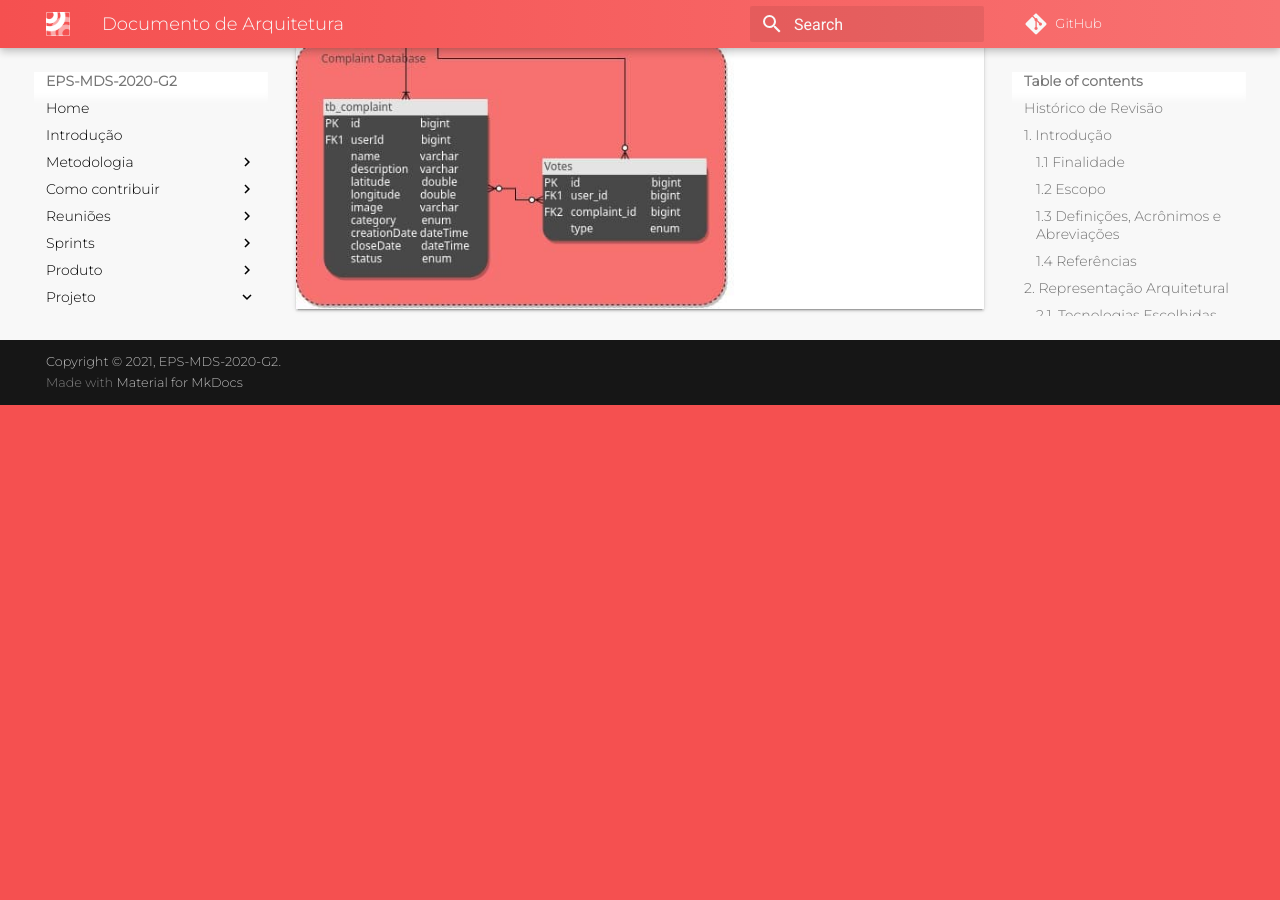
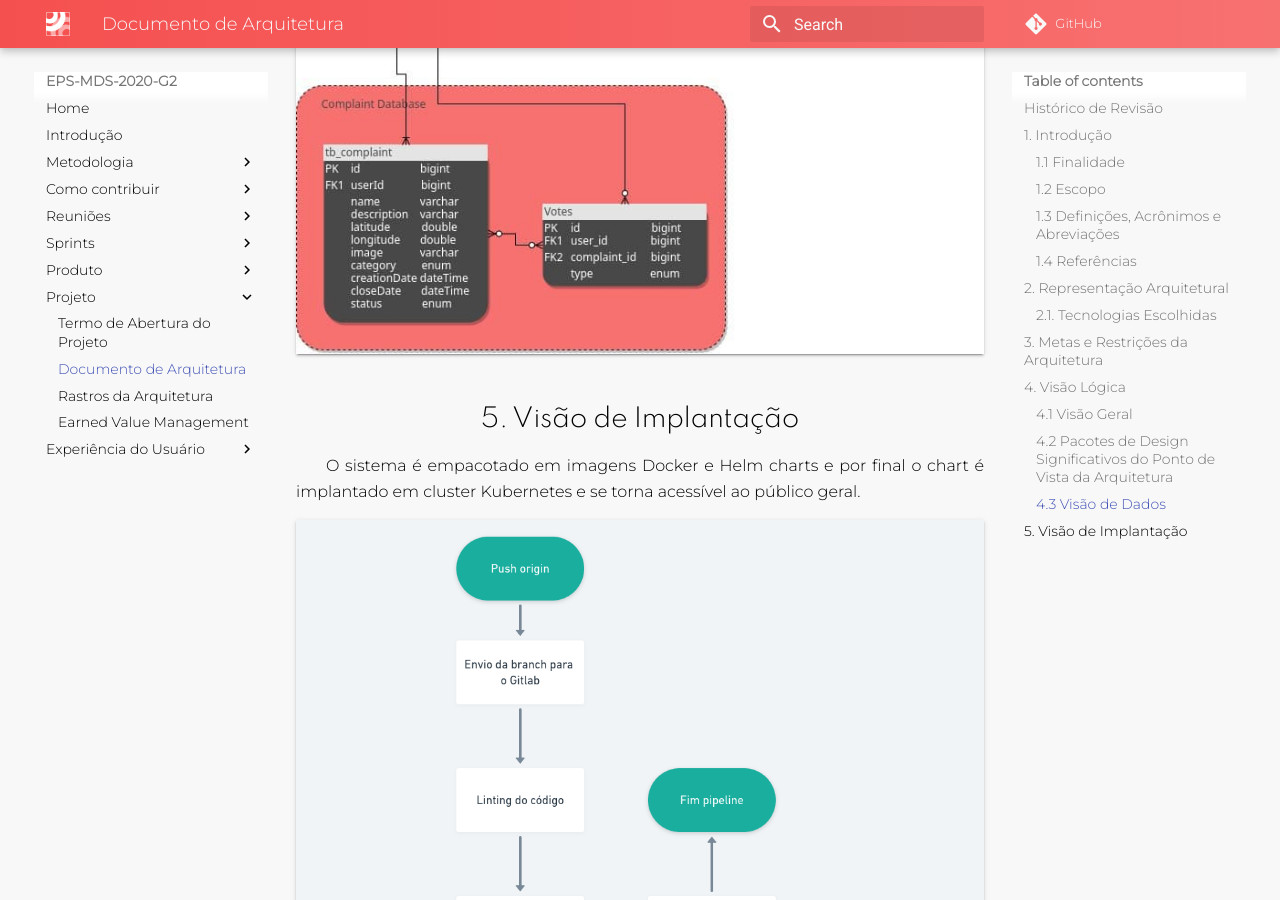
Before and after one commit to fga-eps-mds/2020.2-Eccoar, an MkDocs documentation site: the page built from docs/projeto/documento-arquitetura.md, in a window 1280 px wide and 900 px high, scrolled down 8429 px. Built offline with MkDocs 1.6.1 and Material for MkDocs 9.7.7, drawn with Linux system fonts in a browser that asks for light colours; comment, search, counter and statistics services are not loaded; old or Windows-style settings are respelled for this version of MkDocs; before the commit the page ends 8834 px from its top, so only the background shows below that; some of the changed text lies outside the part shown.

Commit message:
Add visão de implantação

```diff
--- a/docs/projeto/documento-arquitetura.md
+++ b/docs/projeto/documento-arquitetura.md
@@ -11,6 +11,7 @@
 |[Saleh Kader](https://github.com/devsalula)| Tópicos: 1.4, 4.2, 4.3 | 05/03/2021 | 0.5|
 |[Saleh Kader](https://github.com/devsalula)| Tópicos: 1.3, 1.4, 2.0, 2.1, 4.3 | 23/03/2021 | 0.6|
 |[Saleh Kader](https://github.com/devsalula)| Tópicos: 1.3, 2.0, 2.1 | 23/03/2021 | 0.6|
+|[Guilherme Marques](https://github.com/guilhesme23)| Tópico: 5 | 29/04/2021 | 0.7|
 
 ## 1. Introdução
 
@@ -154,3 +155,9 @@ A aplicação no *Front End* será construído por completo em cima da tecnologi
 O Diagrama Entidade Relacionamento foi importante para a facilitação na modelagem dos microsserviços, nele é ilustrado como entidades se relacionarão dentro do sistema. Ficou modelado da seguinte forma:
 
 ![Diagrama Entidade Relacionamento](../assets/img/produtos/diagramadados.jpg)
+
+## 5. Visão de Implantação
+
+O sistema é empacotado em imagens Docker e Helm charts e por final o chart é implantado em cluster Kubernetes e se torna acessível ao público geral.
+
+![Pipeline flow](../assets/img/pipeline-flow.png)
```
Also changed, not shown: docs/assets/img/pipeline-flow.png (added).
